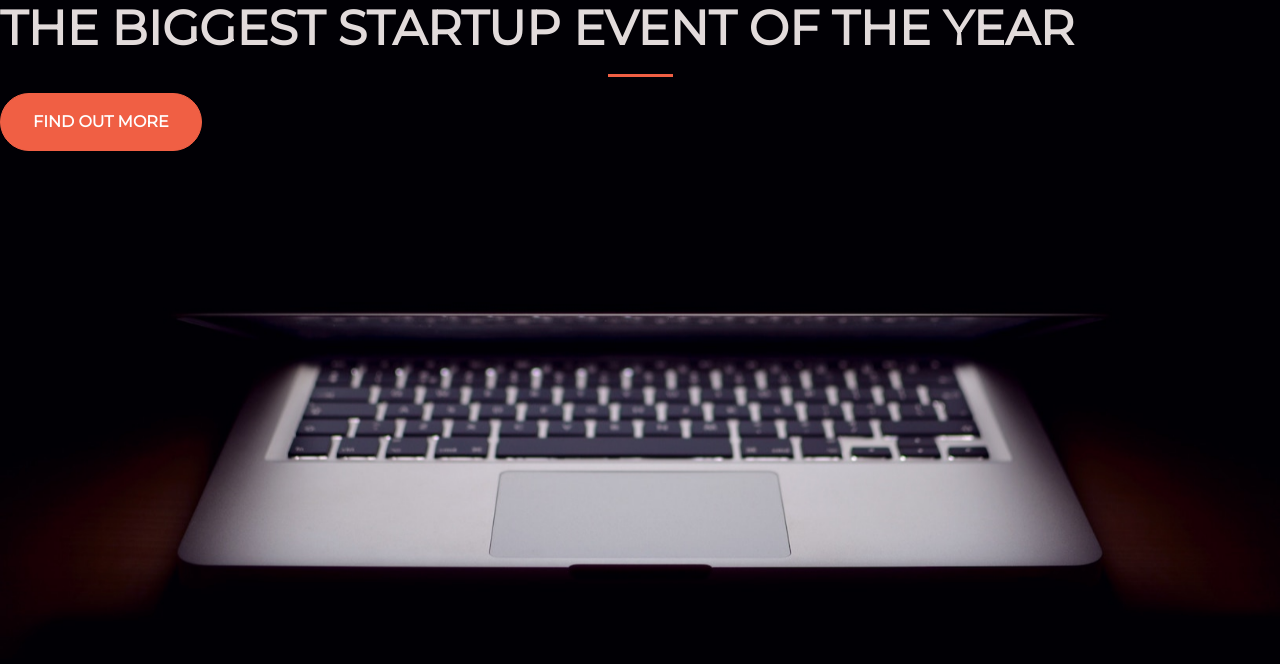
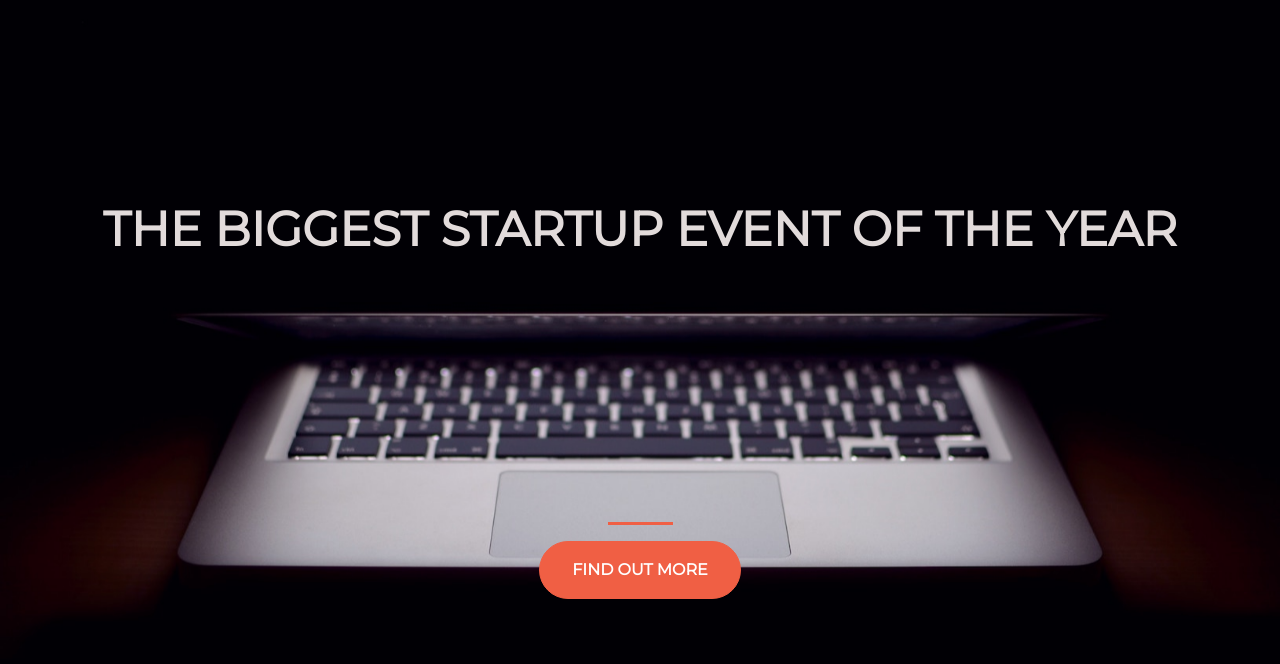
Before and after one commit to a113nsambajon/Landing-Page-for-The-Complete-Web-Developer-in-2021, a plain HTML site: page index.html in a window 1280 px wide. Drawn offline with nearby package versions, Linux system fonts and the light colour scheme.

Commit message:
Added a interest form connected to mailchimp

```diff
--- a/index.html
+++ b/index.html
@@ -12,9 +12,20 @@
     <!-- Your own stylesheet -->
     <link rel="stylesheet" type="text/css" href="style.css">
   </head>
-  <body>
-    <h1 class="text-uppercase"><strong>The biggest Startup event of the year</strong></h1>
-    <hr>
-    <button class="btn btn-primary btn-xl">Find out more</button>
+  <body >
+    <div class="container d-flex align-items-center h-100">
+      <div class="row">
+        <header class="text-center col-12">
+          <h1 class="text-uppercase"><strong>The biggest Startup event of the year</strong></h1>
+        </header>
+        <div class="buffer col-12"></div>
+        <section class="text-center col-12">
+          <hr>
+          <a href="https://mailchi.mp/a96d82e596d2/start-up">
+            <button class="btn btn-primary btn-xl">Find out more</button>
+          </a>
+        </section>
+      </div>
+    </div>
   </body>
 </html>
--- a/style.css
+++ b/style.css
@@ -22,6 +22,10 @@ hr {
   max-width: 65px;
 }
 
+.buffer {
+  height: 15rem;
+}
+
 .btn {
   font-weight: 700;
   border-radius: 300px;
```
